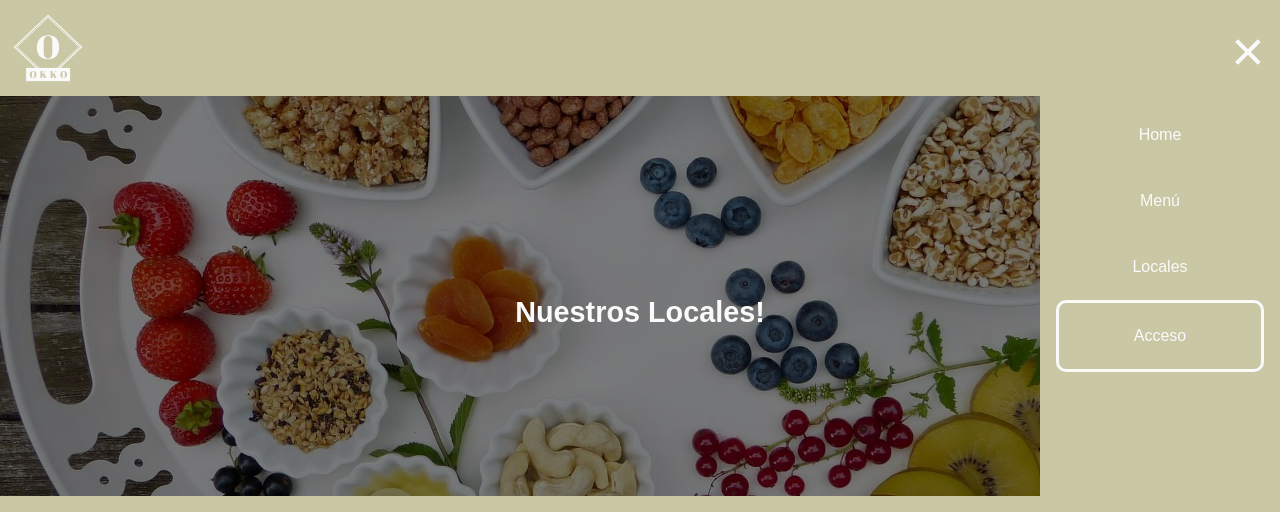
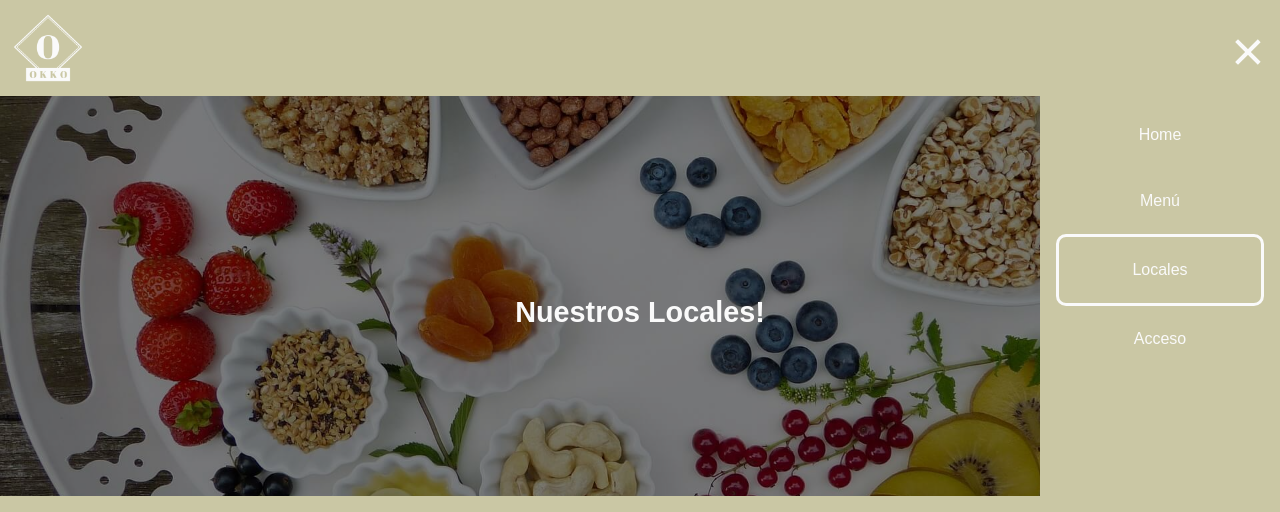
Before and after one commit to ClaudioCuenca2022/Restaurant-OKKO, a plain HTML site: page pages/locales.html in a window 1280 px wide. Both pictures are taken after a click on the element 1254 px from the left and 48 px from the top of the page. Shown: the top 512 px of the page. Drawn offline with Linux system fonts and the light colour scheme; a web font is replaced by a local one.

Commit message:
Agregado de pagina activa a locales

```diff
--- a/pages/locales.html
+++ b/pages/locales.html
@@ -59,8 +59,8 @@
           <nav id="nav" class="navegacion ocultar">
             <a href="../index.html">Home</a>
             <a href="menu.html">Menú</a>
-            <a href="./locales.html">Locales </a>
-            <a href="acceso.html" class="active">Acceso</a>
+            <a href="./locales.html" class="active">Locales </a>
+            <a href="acceso.html">Acceso</a>
           </nav>
           <div id="hamburguesa" class="hamburguesa">
             <span class="line1__bars-menu"></span>
```
